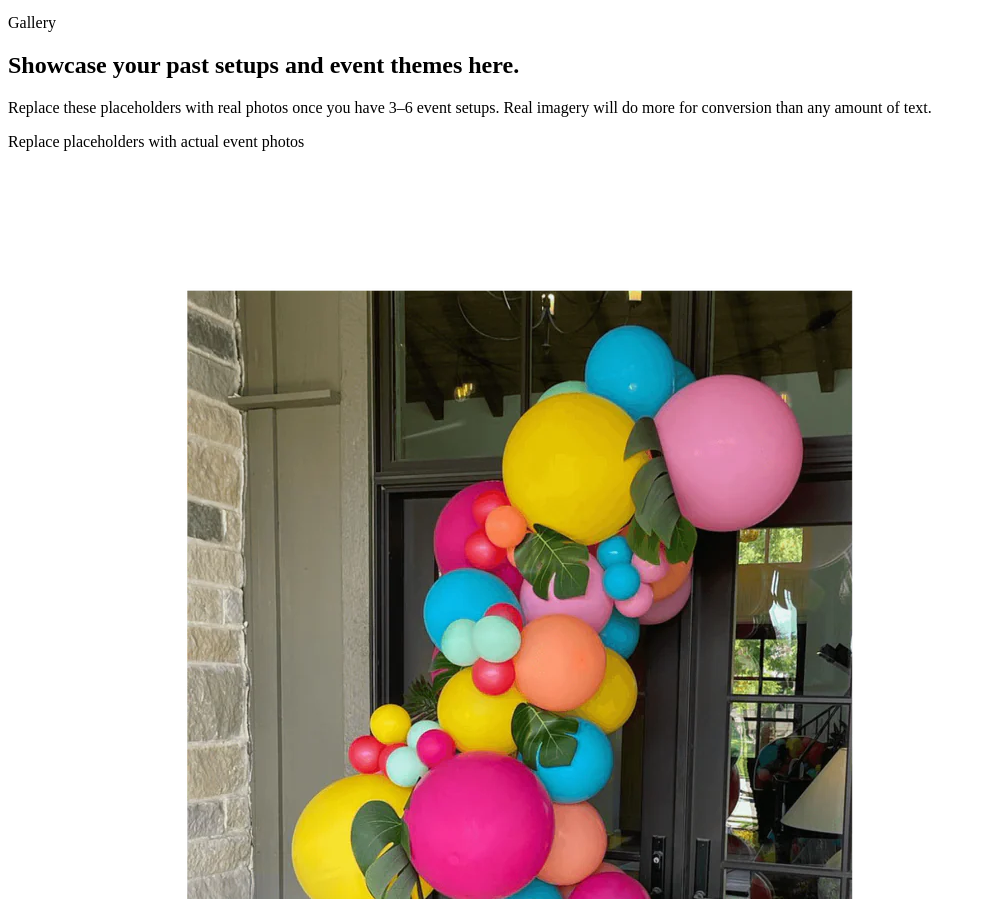
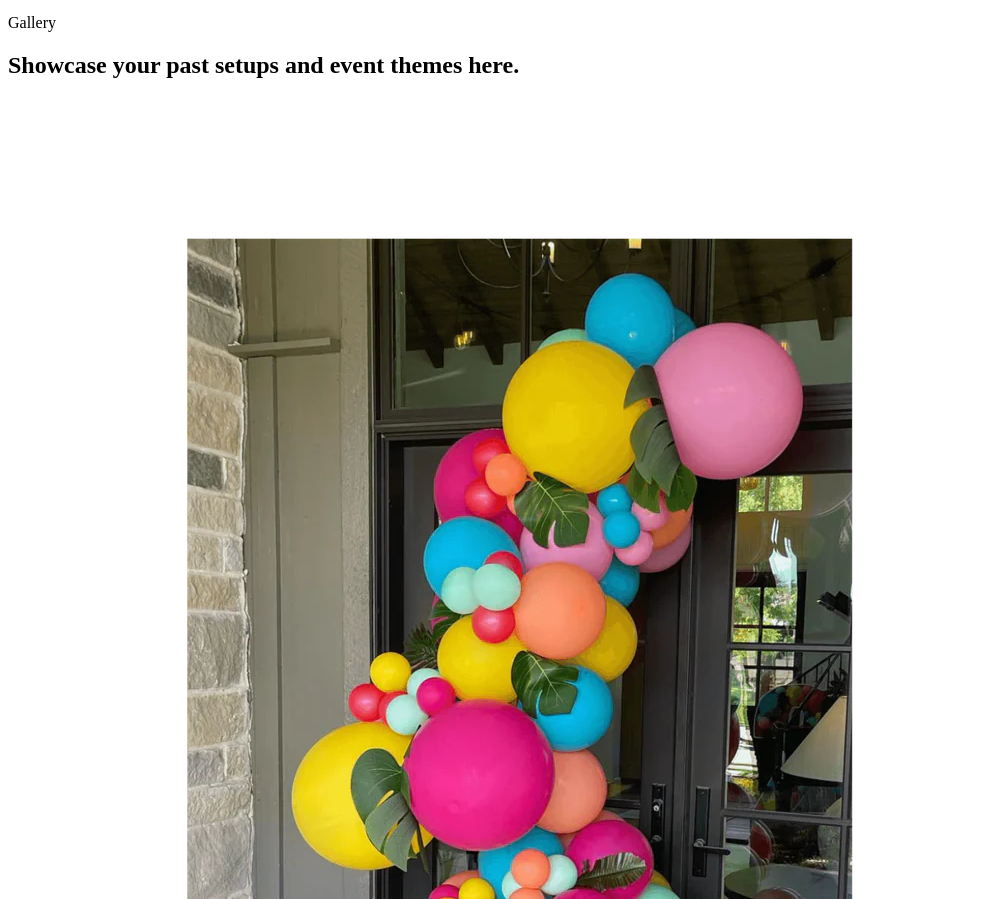
Before and after one commit to ideaind/hire-a-party, a Next.js app: page / in a window 1280 px wide. Shown: the part 1789-2688 px from the top of the page, without its empty margins (0-986 px from the left). Built offline with nearby package versions, Linux system fonts and the light colour scheme.

Commit message:
Update page.js

```diff
--- a/app/page.js
+++ b/app/page.js
@@ -236,11 +236,11 @@ export default function EventManagementWebsite() {
               Showcase your past setups and event themes here.
             </h2>
             <p className="mt-4 max-w-2xl text-slate-600">
-              Replace these placeholders with real photos once you have 3–6 event setups. Real imagery will do more for conversion than any amount of text.
+
             </p>
           </div>
           <div className="hidden text-sm text-slate-500 md:block">
-            Replace placeholders with actual event photos
+
           </div>
         </div>
 
```
